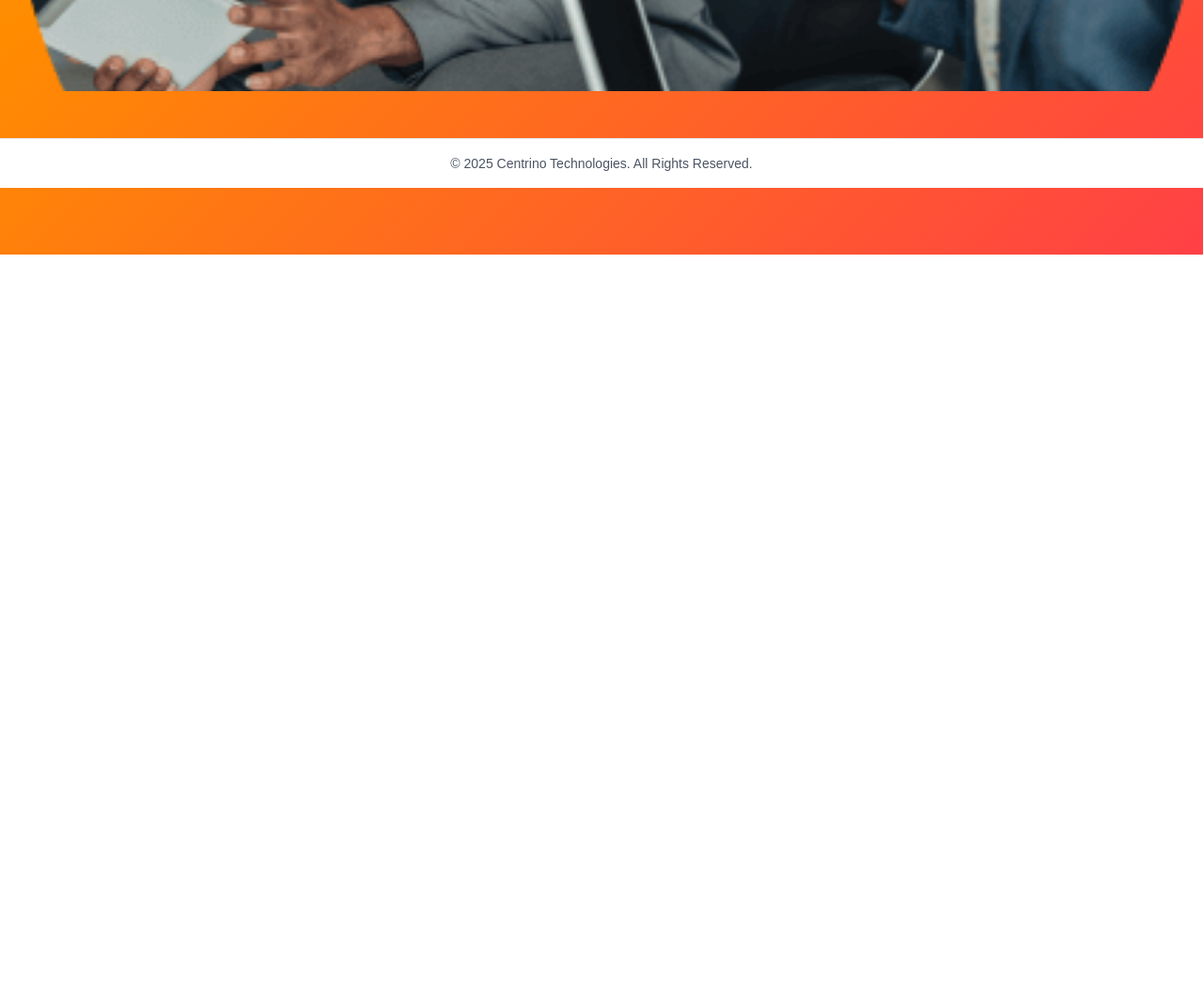
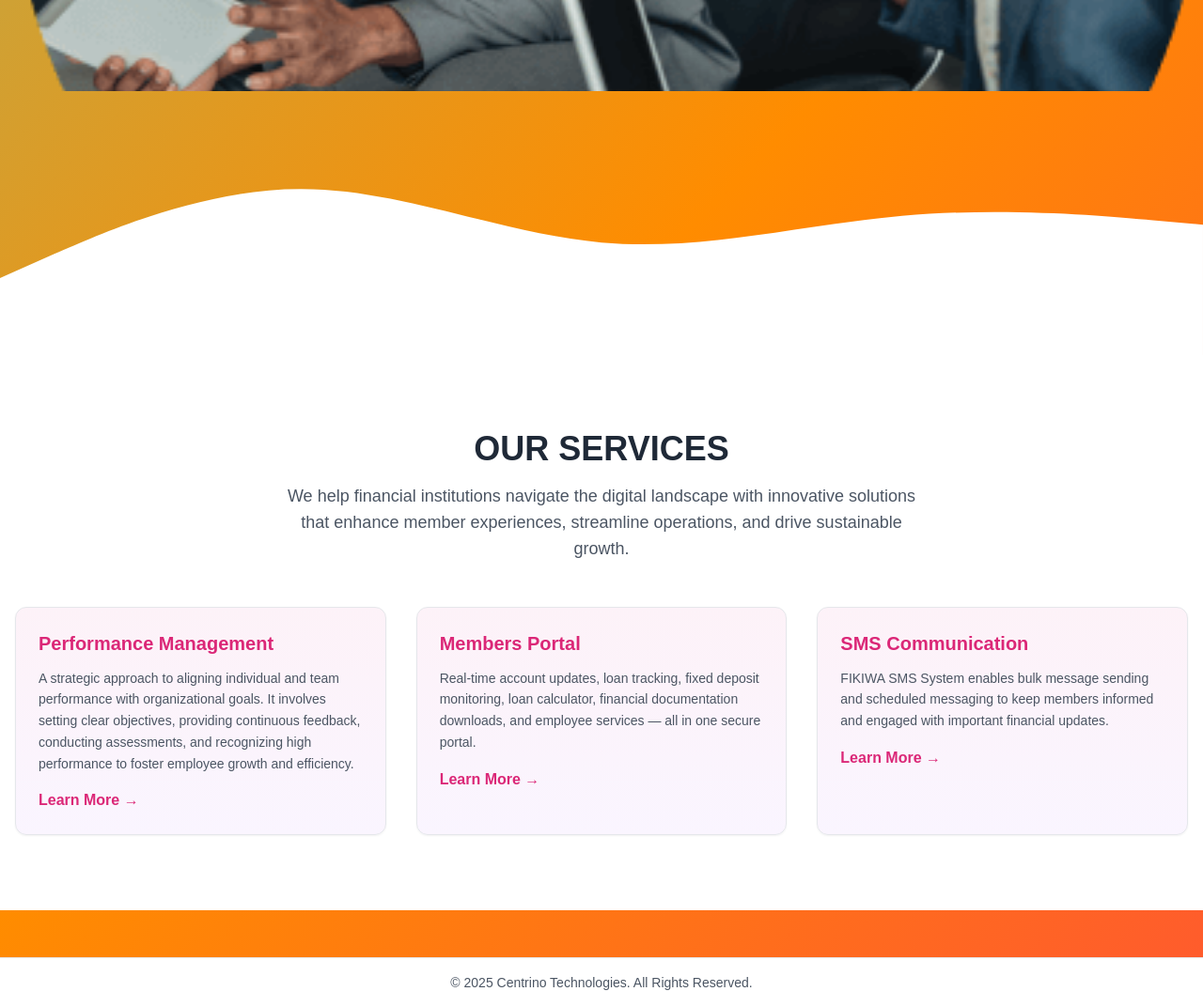
Before and after one commit to shangiy/centrino-frontend, a plain HTML site: page index.html in a window 1280 px wide. Shown: the part 529-1601 px from the top of the page at 94% size. Before the commit the page ends 800 px from the top, so only its background shows below. Drawn offline with nearby package versions, Linux system fonts and the light colour scheme.

Commit message:
Update Wavy Divider

```diff
--- a/index.html
+++ b/index.html
@@ -39,6 +39,64 @@
     </div>
   </section>
 
+  <!-- 🌊 Wavy Divider -->
+<div class="relative -mb-1">
+  <svg viewBox="0 0 1440 320" xmlns="http://www.w3.org/2000/svg" class="w-full h-auto">
+    <path fill="#ffffff" fill-opacity="1" d="M0,224L60,197.3C120,171,240,117,360,117.3C480,117,600,171,720,181.3C840,192,960,160,1080,149.3C1200,139,1320,149,1380,154.7L1440,160L1440,320L1380,320C1320,320,1200,320,1080,320C960,320,840,320,720,320C600,320,480,320,360,320C240,320,120,320,60,320L0,320Z"></path>
+  </svg>
+</div>
+
+<!-- 🛠️ OUR SERVICES SECTION -->
+<section id="services" class="bg-white py-20">
+  <div class="container mx-auto px-4 text-center">
+    <h2 class="text-4xl font-bold mb-4 text-gray-800">OUR SERVICES</h2>
+    <p class="max-w-2xl mx-auto text-gray-600 mb-12 text-lg">
+      We help financial institutions navigate the digital landscape with innovative solutions
+      that enhance member experiences, streamline operations, and drive sustainable growth.
+    </p>
+
+    <div class="grid md:grid-cols-3 gap-8">
+      <!-- 🧮 Performance Management -->
+      <div class="bg-gradient-to-b from-pink-50 to-purple-50 border rounded-xl shadow-sm p-6 text-left hover:shadow-lg transition">
+        <h3 class="text-xl font-semibold mb-3 text-pink-600">Performance Management</h3>
+        <p class="text-gray-600 mb-4 text-sm leading-relaxed">
+          A strategic approach to aligning individual and team performance with organizational goals.
+          It involves setting clear objectives, providing continuous feedback, conducting assessments,
+          and recognizing high performance to foster employee growth and efficiency.
+        </p>
+        <a href="#" class="inline-block text-pink-600 font-semibold hover:text-pink-800">
+          Learn More →
+        </a>
+      </div>
+
+      <!-- 👥 Members Portal -->
+      <div class="bg-gradient-to-b from-pink-50 to-purple-50 border rounded-xl shadow-sm p-6 text-left hover:shadow-lg transition">
+        <h3 class="text-xl font-semibold mb-3 text-pink-600">Members Portal</h3>
+        <p class="text-gray-600 mb-4 text-sm leading-relaxed">
+          Real-time account updates, loan tracking, fixed deposit monitoring, loan calculator,
+          financial documentation downloads, and employee services — all in one secure portal.
+        </p>
+        <a href="#" class="inline-block text-pink-600 font-semibold hover:text-pink-800">
+          Learn More →
+        </a>
+      </div>
+
+      <!-- 📩 SMS Communication -->
+      <div class="bg-gradient-to-b from-pink-50 to-purple-50 border rounded-xl shadow-sm p-6 text-left hover:shadow-lg transition">
+        <h3 class="text-xl font-semibold mb-3 text-pink-600">SMS Communication</h3>
+        <p class="text-gray-600 mb-4 text-sm leading-relaxed">
+          FIKIWA SMS System enables bulk message sending and scheduled messaging to keep members
+          informed and engaged with important financial updates.
+        </p>
+        <a href="#" class="inline-block text-pink-600 font-semibold hover:text-pink-800">
+          Learn More →
+        </a>
+      </div>
+    </div>
+  </div>
+</section>
+
+
   <!-- 🧾 Footer -->
   <footer class="bg-white border-t py-4">
     <div class="container mx-auto text-center text-gray-600 text-sm">
```
